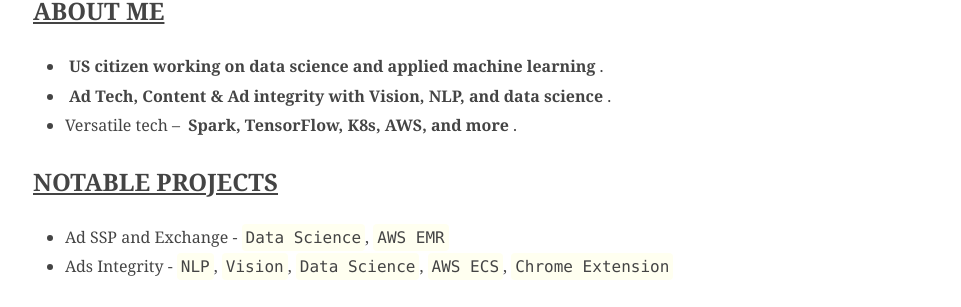
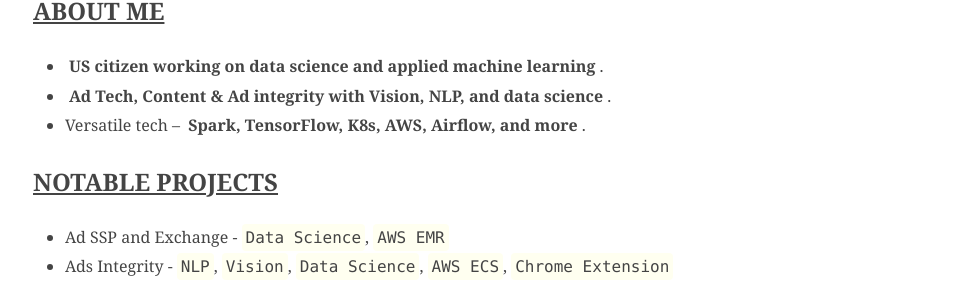
Before and after one commit to NivekNey/NivekNey.github.io, a Jekyll site: the page built from index.md, in a window 1280 px wide. Shown: the part 207-514 px from the top of the page, without its empty margins (159-1120 px from the left). Built offline with Jekyll 4.4.1, drawn with Linux system fonts in a browser that asks for light colours.

Commit message:
Update index.md

```diff
--- a/index.md
+++ b/index.md
@@ -18,7 +18,7 @@ title: Kevin Yen
 
 -   __US citizen working on data science and applied machine learning__.
 -   __Ad Tech, Content & Ad integrity with Vision, NLP, and data science__.
--   Versatile tech -- __Spark, TensorFlow, K8s, AWS, and more__.
+-   Versatile tech -- __Spark, TensorFlow, K8s, AWS, Airflow, and more__.
 
 ## Notable Projects
 
```
